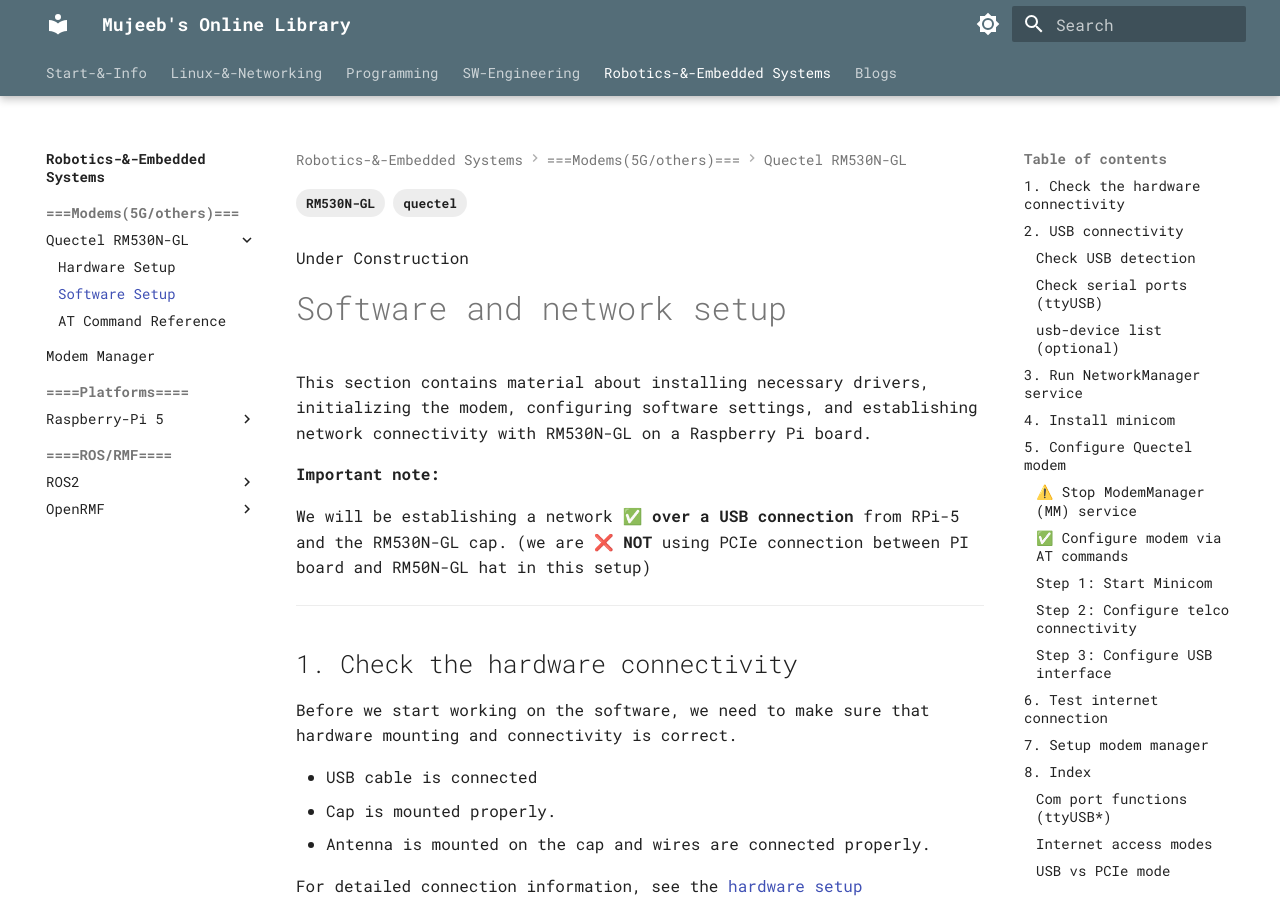
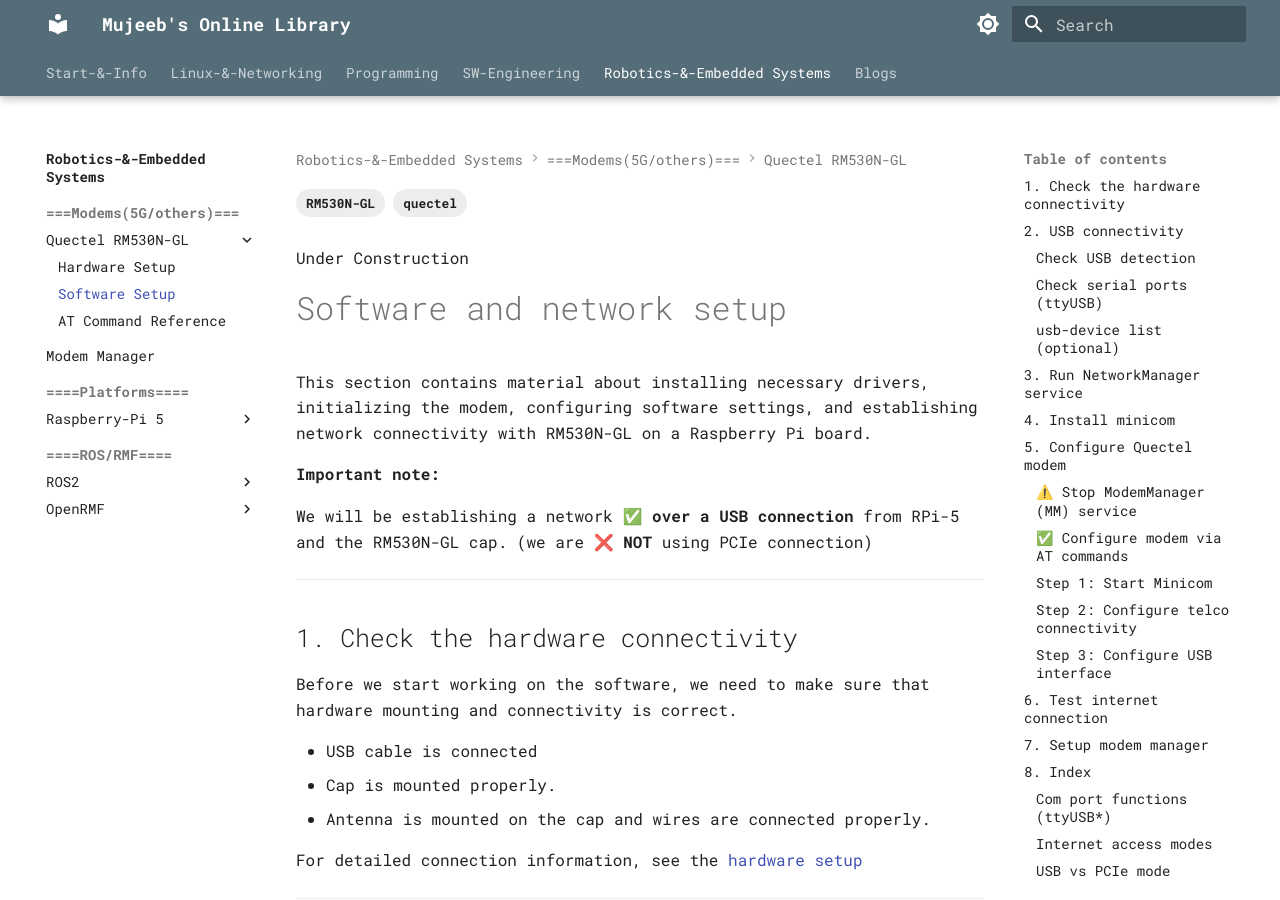
Before and after one commit to alohamujeeb/alohamujeeb.github.io, an MkDocs documentation site: the page built from docs/embsys-drobot/Quectel-RM530N-GL/02-sw-setup-pi5.md, in a window 1280 px wide and 900 px high. Built offline with MkDocs 1.6.1 and Material for MkDocs 9.7.7, drawn with Linux system fonts in a browser that asks for light colours.

Commit message:
some changes

```diff
--- a/docs/embsys-drobot/Quectel-RM530N-GL/02-sw-setup-pi5.md
+++ b/docs/embsys-drobot/Quectel-RM530N-GL/02-sw-setup-pi5.md
@@ -12,7 +12,7 @@
 **Important note:**
 
 We will be establishing a network ✅ **over a USB connection** from RPi-5 and the RM530N-GL cap.
-(we are ❌ **NOT** using PCIe connection between PI board and RM50N-GL hat in this setup)
+(we are ❌ **NOT** using PCIe connection)
 
 ---
 ## 1. Check the hardware connectivity
```
